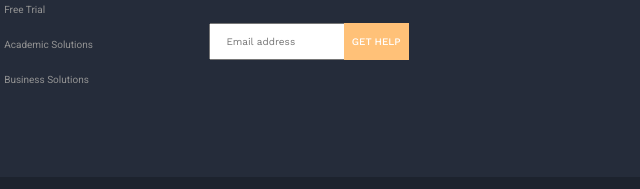
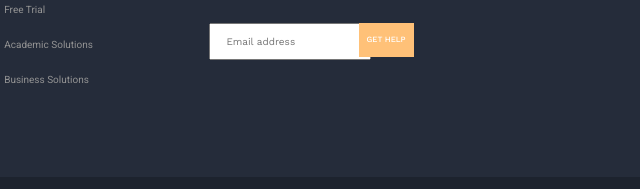
Before and after one commit to shehabkhankulaw/Europian-University, a plain HTML site: page index.html in a window 1280 px wide. Shown: the part 2949-3138 px from the top of the page, 556-1196 px from the left. Drawn offline with nearby package versions, Linux system fonts and the light colour scheme; files whose address does not match are found by name.

Commit message:
Update style.css

```diff
--- a/css/style.css
+++ b/css/style.css
@@ -401,14 +401,14 @@ h6 {
 
 .footer-section .input-field .btn-info {
     padding: 11px 8px;
-    font-size: 10px;
+    font-size: 8px;
     font-weight: 500;
     border-radius: 0px;
     background: #ffc178;
     border: none;
     position: absolute;
     top: 0px;
-    right: 6px;
+    right: 1px;
 }
 .footer-section .input-field .btn-success{
     display: none;
```
